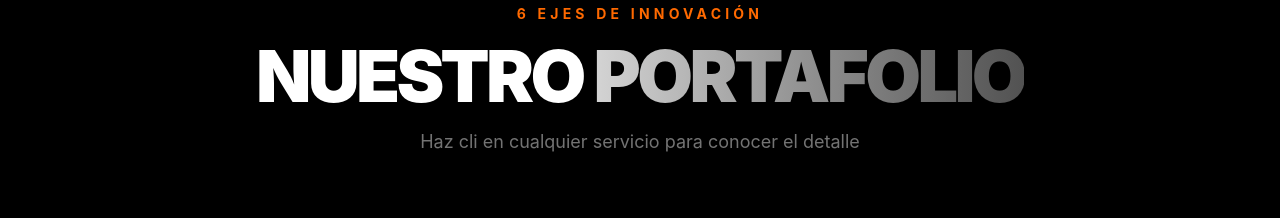
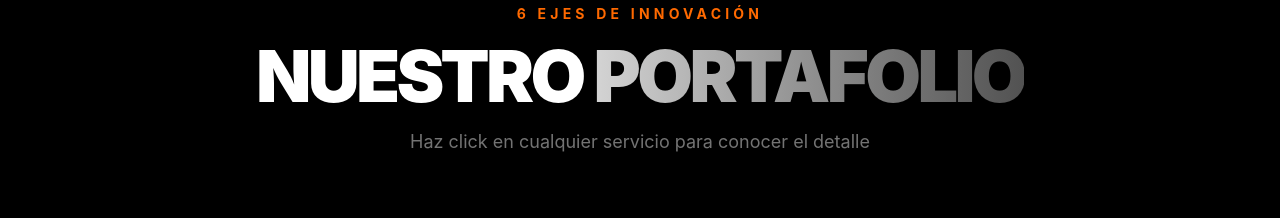
Before and after one commit to ElAreaAl2/biomercadeo-web-app, a React (Vite) app: page / in a window 1280 px wide. Shown: the part 1900-2118 px from the top of the page. Built offline with nearby package versions, Linux system fonts and the light colour scheme.

Commit message:
Fix typo in HomeV2 layout: change "cli" to "click" for improved clarity

```diff
--- a/src/app/pages/v2/HomeV2.tsx
+++ b/src/app/pages/v2/HomeV2.tsx
@@ -309,7 +309,7 @@ export function HomeV2() {
           <div className="mb-12 md:mb-20 text-center">
             <h2 className="text-sm font-bold tracking-[0.3em] uppercase text-orange-500 mb-4">6 Ejes de Innovación</h2>
             <h3 className="text-3xl sm:text-4xl md:text-5xl lg:text-7xl font-black uppercase tracking-tighter">Nuestro <span className="text-transparent bg-clip-text bg-gradient-to-r from-neutral-300 to-neutral-600">Portafolio</span></h3>
-            <p className="text-neutral-500 mt-4 text-lg">Haz cli en cualquier servicio para conocer el detalle</p>
+            <p className="text-neutral-500 mt-4 text-lg">Haz click en cualquier servicio para conocer el detalle</p>
           </div>
 
           <div className="grid grid-cols-1 md:grid-cols-2 lg:grid-cols-3 gap-6">
```
